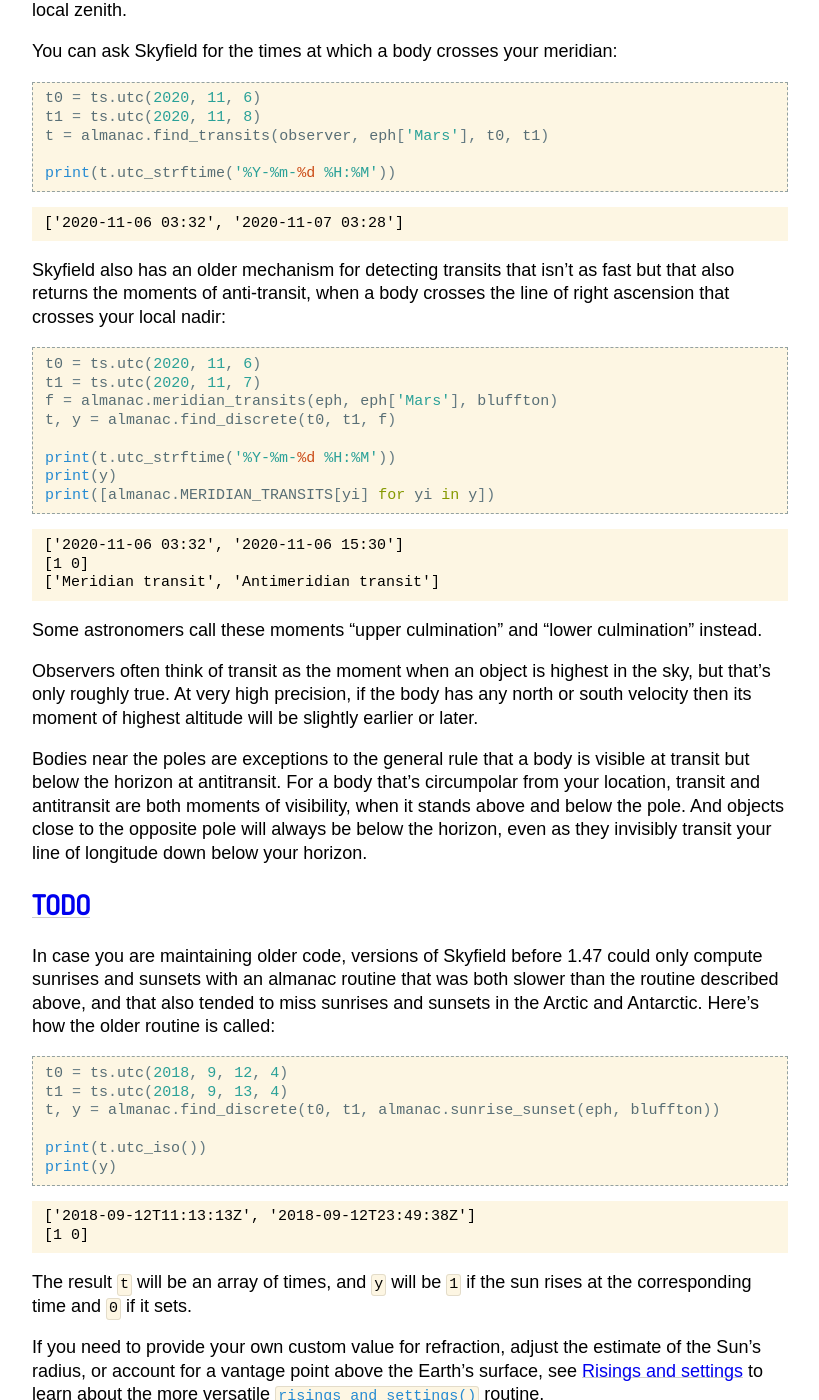
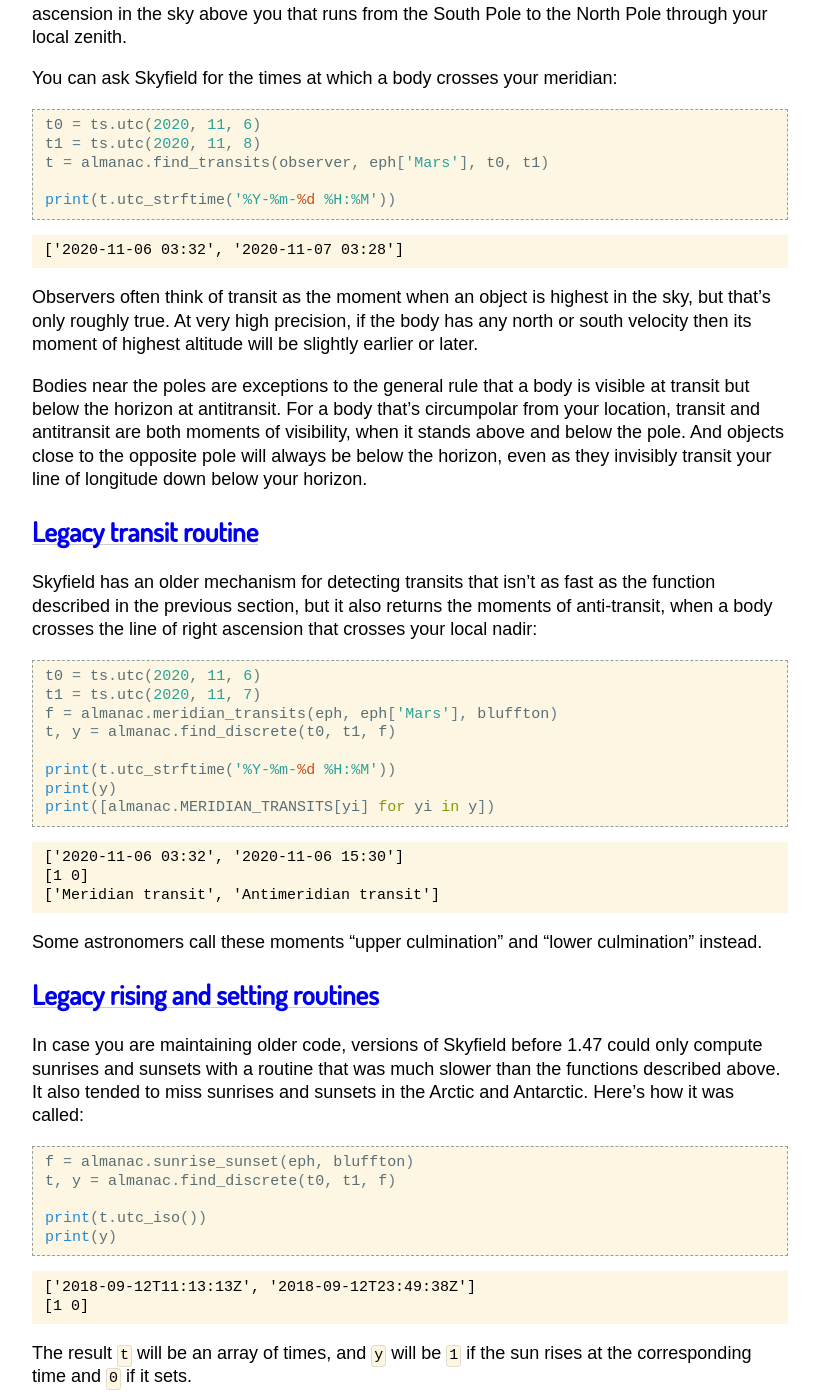
Before and after one commit to skyfielders/python-skyfield, a Sphinx documentation site: the page built from skyfield/documentation/almanac.rst, in a window 1280 px wide and 1400 px high, scrolled down 9609 px. Shown: the whole window, without its empty margins (230-1049 px from the left). Built offline with Sphinx 7.4.7, drawn with Linux system fonts in a browser that asks for light colours; some web fonts are replaced; some of the changed text lies outside the part shown.

Commit message:
Finish up new rising/setting docs

```diff
--- a/skyfield/documentation/almanac.rst
+++ b/skyfield/documentation/almanac.rst
@@ -387,7 +389,8 @@
 when a fixed point in the sky rises and sets,
 simply create a star object with the coordinates
 of the position you are interested in
-(see :doc:`stars`).
+(see :doc:`stars`)
+and then call the routines described above.
 Here, for example, is the rising time for the Galactic Center:
 
 .. testcode::
@@ -397,9 +400,7 @@
     galactic_center = Star(ra_hours=(17, 45, 40.04),
                            dec_degrees=(-29, 0, 28.1))
 
-    f = almanac.risings_and_settings(eph, galactic_center, bluffton)
-    t, y = almanac.find_discrete(t0, t1, f)
-
+    t, y = almanac.find_risings(observer, galactic_center, t0, t1)
     print('The Galactic Center rises at', t[0].utc_iso(' '))
 
 .. testoutput::
@@ -577,8 +578,28 @@
 
     ['2020-11-06 03:32', '2020-11-07 03:28']
 
-Skyfield also has an older mechanism for detecting transits
-that isn’t as fast but that also returns the moments of anti-transit,
+Observers often think of transit as the moment
+when an object is highest in the sky,
+but that’s only roughly true.
+At very high precision,
+if the body has any north or south velocity
+then its moment of highest altitude will be slightly earlier or later.
+
+Bodies near the poles are exceptions to the general rule
+that a body is visible at transit but below the horizon at antitransit.
+For a body that’s circumpolar from your location,
+transit and antitransit are both moments of visibility,
+when it stands above and below the pole.
+And objects close to the opposite pole will always be below the horizon,
+even as they invisibly transit your line of longitude
+down below your horizon.
+
+Legacy transit routine
+======================
+
+Skyfield has an older mechanism for detecting transits
+that isn’t as fast as the function described in the previous section,
+but it also returns the moments of anti-transit,
 when a body crosses the line of right ascension that crosses your local nadir:
 
 .. testcode::
@@ -601,37 +622,20 @@
 Some astronomers call these moments
 “upper culmination” and “lower culmination” instead.
 
-Observers often think of transit as the moment
-when an object is highest in the sky,
-but that’s only roughly true.
-At very high precision,
-if the body has any north or south velocity
-then its moment of highest altitude will be slightly earlier or later.
-
-Bodies near the poles are exceptions to the general rule
-that a body is visible at transit but below the horizon at antitransit.
-For a body that’s circumpolar from your location,
-transit and antitransit are both moments of visibility,
-when it stands above and below the pole.
-And objects close to the opposite pole will always be below the horizon,
-even as they invisibly transit your line of longitude
-down below your horizon.
-
-TODO
-====
+Legacy rising and setting routines
+==================================
 
 In case you are maintaining older code,
-versions of Skyfield before 1.47 could only compute sunrises and sunsets
-with an almanac routine
-that was both slower than the routine described above,
-and that also tended to miss sunrises and sunsets in the Arctic and Antarctic.
-Here’s how the older routine is called:
+versions of Skyfield before 1.47
+could only compute sunrises and sunsets
+with a routine that was much slower than the functions described above.
+It also tended to miss sunrises and sunsets in the Arctic and Antarctic.
+Here’s how it was called:
 
 .. testcode::
 
-    t0 = ts.utc(2018, 9, 12, 4)
-    t1 = ts.utc(2018, 9, 13, 4)
-    t, y = almanac.find_discrete(t0, t1, almanac.sunrise_sunset(eph, bluffton))
+    f = almanac.sunrise_sunset(eph, bluffton)
+    t, y = almanac.find_discrete(t0, t1, f)
 
     print(t.utc_iso())
     print(y)
@@ -644,10 +648,21 @@
 The result ``t`` will be an array of times, and ``y`` will be ``1`` if
 the sun rises at the corresponding time and ``0`` if it sets.
 
-If you need to provide your own custom value for refraction, adjust the
-estimate of the Sun’s radius, or account for a vantage point above the
-Earth’s surface, see :ref:`risings-and-settings` to learn about the more
-versatile :func:`~skyfield.almanac.risings_and_settings()` routine.
+Another old routine :func:`~skyfield.almanac.risings_and_settings()`
+worked the same way, but for general targets like planets.
+
+.. testcode::
+
+    f = almanac.risings_and_settings(eph, eph['Mars'], bluffton)
+    t, y = almanac.find_discrete(t0, t1, f)
+
+    print(t.utc_iso())
+    print(y)
+
+.. testoutput::
+
+    ['2020-02-01T09:29:16Z', '2020-02-01T18:42:57Z']
+    [1 0]
 
 Twilight
 ========
--- a/skyfield/documentation/api-almanac.rst
+++ b/skyfield/documentation/api-almanac.rst
@@ -7,6 +7,12 @@
 
 See :doc:`almanac` for a guide to using these routines to search for the
 times of sunrise, sunset, and the phases of the moon.
+
+.. autofunction:: find_risings
+
+.. autofunction:: find_settings
+
+.. autofunction:: find_transits
 
 .. autofunction:: find_discrete
 
--- a/skyfield/documentation/api.rst
+++ b/skyfield/documentation/api.rst
@@ -213,6 +213,9 @@
 
 .. autosummary::
 
+   find_risings
+   find_settings
+   find_transits
    seasons
    moon_phase
    moon_phases
```
Also changed, not shown: other parts of skyfield/documentation/almanac.rst (+2 -0 lines), CHANGELOG.rst (+5 -4 lines), 1 other file.
